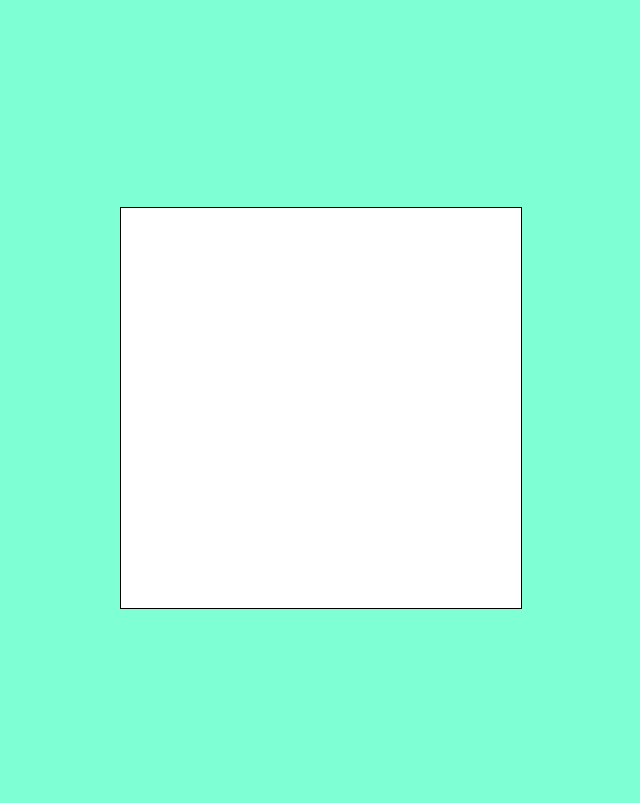
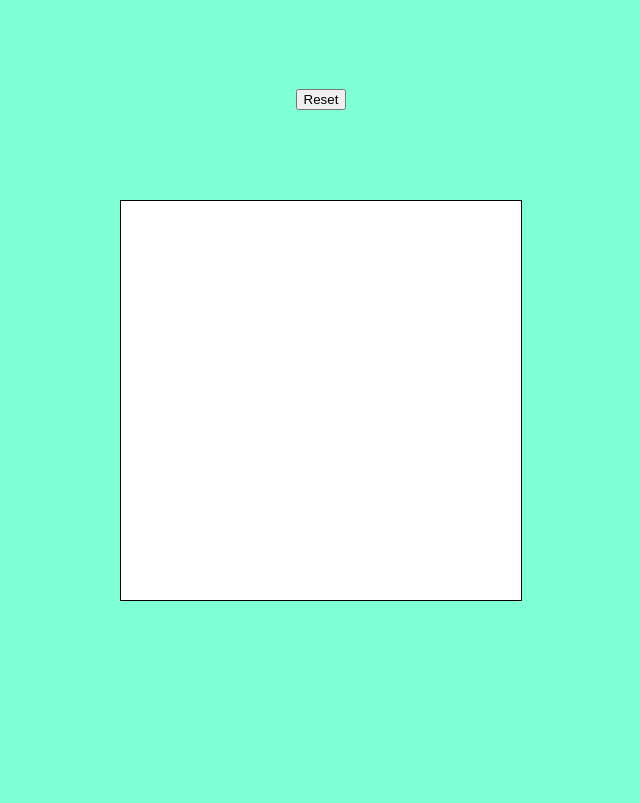
Before and after one commit to meggied90/etch-a-sketch, a plain HTML site: page index.html in a window 1280 px wide. Shown: the whole page, without its empty margins (319-959 px from the left). Drawn offline with Linux system fonts and the light colour scheme.

Commit message:
reset button works

```diff
--- a/index.html
+++ b/index.html
@@ -9,10 +9,12 @@
 
 </head>
 <body>
+    <div id="menu">
+        <button id="reset">Reset</button>
+    </div>
     <div id="frame">
-        <div></div>
-
     </div>
+    <div id="base"></div>
 </body>
 </html>
 
--- a/script.js
+++ b/script.js
@@ -14,3 +14,9 @@ squares.forEach(function(square) {
         square.style.backgroundColor = "orange";
     })
 })
+
+document.getElementById("reset").onclick = () => {
+    squares.forEach(function (square) {
+        square.style.backgroundColor = "white";
+    });
+}
--- a/style.css
+++ b/style.css
@@ -6,6 +6,7 @@ body {
     justify-content: center;
     height: 100vh;
     width: auto;
+    margin: 0px;
 }
 
 #frame {
@@ -22,3 +23,21 @@ body {
     height: 6.25%;
     width: 6.25%;
 }
+
+#menu {
+    display: flex;
+    flex-direction: row;
+    height: 25vh;
+    width: 100vw;
+    justify-content: center;
+    align-items: center;
+}
+
+#reset {
+    align-self:center;
+    justify-self: center;
+}
+
+#base {
+    height:25vh;
+}
```
